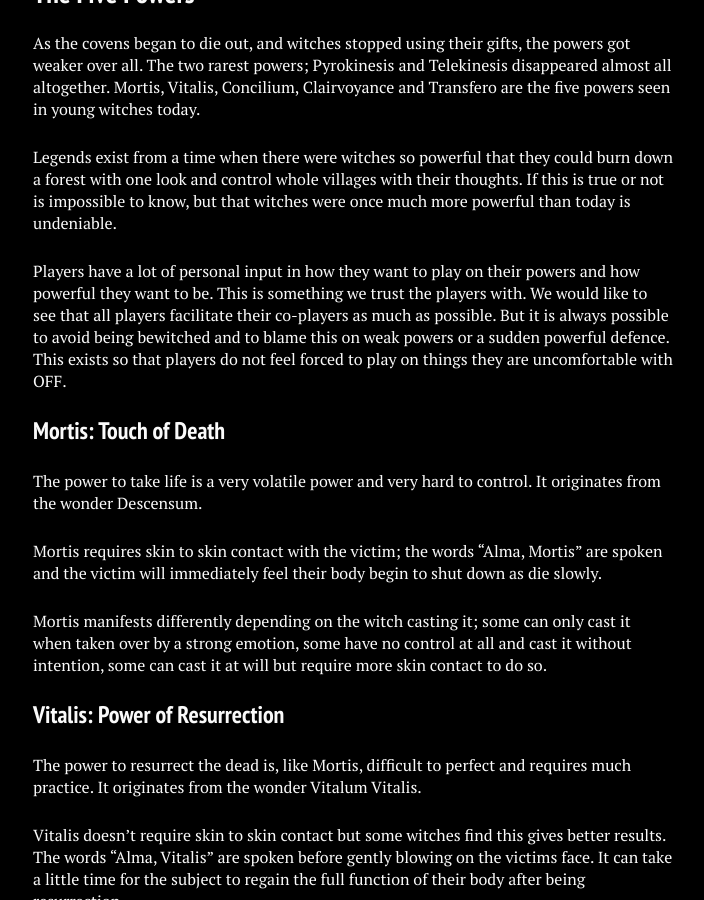
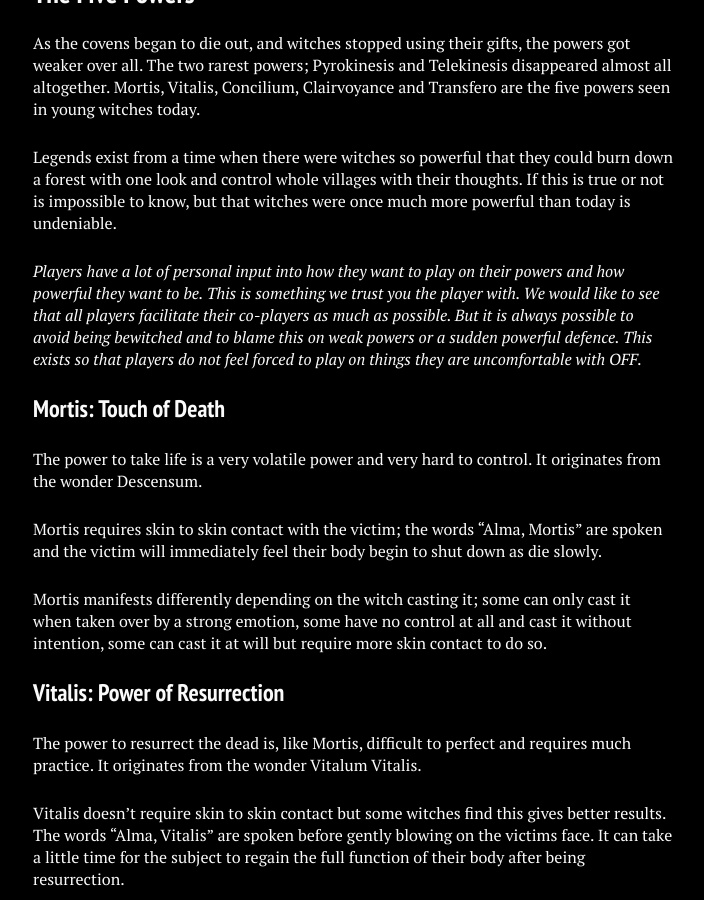
Before and after one commit to stanislavb/en.coven.nu, a Jekyll site: the page built from fictional/index.md, in a window 1280 px wide and 900 px high, scrolled down 1861 px. Shown: the whole window, without its empty margins (287-991 px from the left). Built offline with Jekyll 4.4.1, drawn with Linux system fonts in a browser that asks for light colours; nearby versions of some CDN libraries.

Commit message:
Update index.md

```diff
--- a/fictional/index.md
+++ b/fictional/index.md
@@ -50,7 +50,7 @@ As the covens began to die out, and witches stopped using their gifts, the power
 
 Legends exist from a time when there were witches so powerful that they could burn down a forest with one look and control whole villages with their thoughts. If this is true or not is impossible to know, but that witches were once much more powerful than today is undeniable.
 
-Players have a lot of personal input in how they want to play on their powers and how powerful they want to be. This is something we trust the players with. We would like to see that all players facilitate their co-players as much as possible. But it is always possible to avoid being bewitched and to blame this on weak powers or a sudden powerful defence. This exists so that players do not feel forced to play on things they are uncomfortable with OFF.
+*Players have a lot of personal input into how they want to play on their powers and how powerful they want to be. This is something we trust you the player with. We would like to see that all players facilitate their co-players as much as possible. But it is always possible to avoid being bewitched and to blame this on weak powers or a sudden powerful defence. This exists so that players do not feel forced to play on things they are uncomfortable with OFF.*
 
 ### Mortis: Touch of Death
 
```
